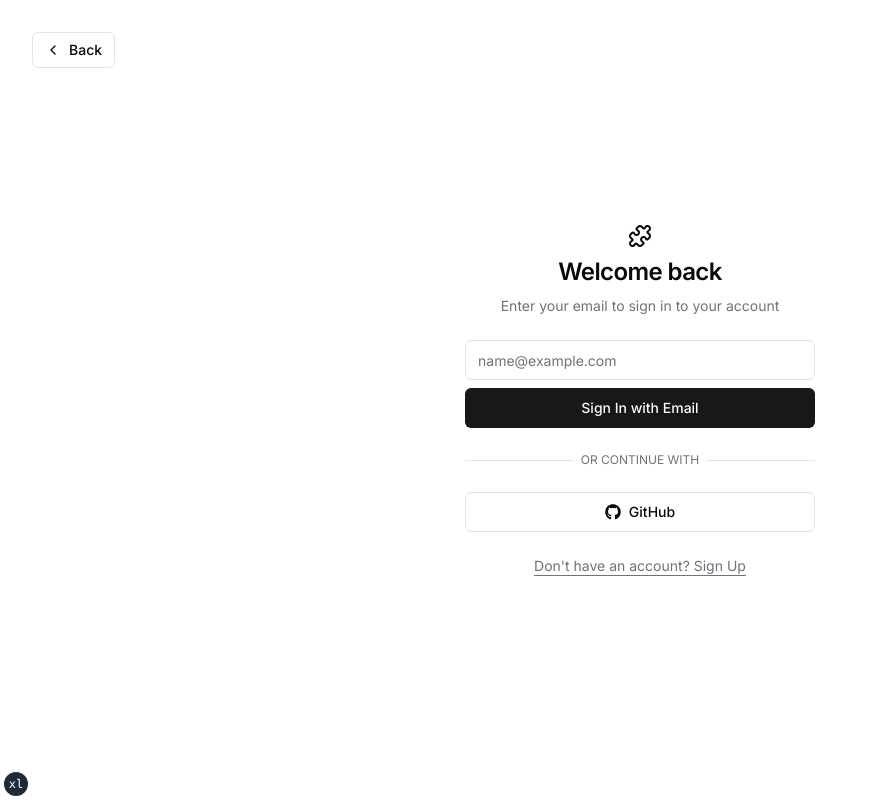
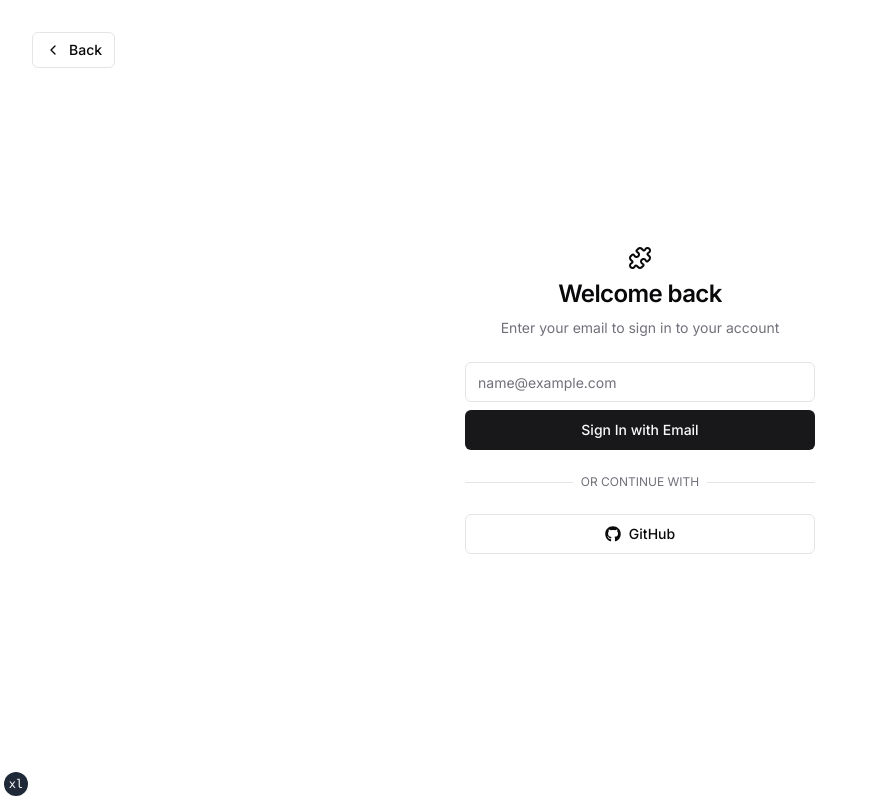
Before and after one commit to ai-hermes/doc-solver, a Next.js app: page /login in a window 1280 px wide. Shown: the whole page, without its empty margins (0-874 px from the left). Built offline with nearby package versions, Linux system fonts and the light colour scheme.

Commit message:
feat(login): add login btn

```diff
--- a/components/layout/navbar.tsx
+++ b/components/layout/navbar.tsx
@@ -42,7 +42,7 @@ export function NavBar({ user, items, children, rightElements, scroll = false }:
                                 buttonVariants({ variant: "outline", size: "sm" })
                             )}
                         >
-                            Login Page
+                            Login
                         </Link>
                     ) : null}
 
@@ -53,7 +53,7 @@ export function NavBar({ user, items, children, rightElements, scroll = false }:
                             className="px-3"
                             variant="default" size="sm"
                             onClick={() => { }}>
-                            Sign In
+                            Sign Out
                         </Button>
                     )}
                 </div>
--- a/pages/login.tsx
+++ b/pages/login.tsx
@@ -38,14 +38,6 @@ const LoginPage = () => {
                     </p>
                 </div>
                 <UserAuthForm />
-                <p className="px-8 text-center text-sm text-muted-foreground">
-                    <Link
-                        href="/register"
-                        className="hover:text-brand underline underline-offset-4"
-                    >
-                        Don&apos;t have an account? Sign Up
-                    </Link>
-                </p>
             </div>
         </div>
     )
```
